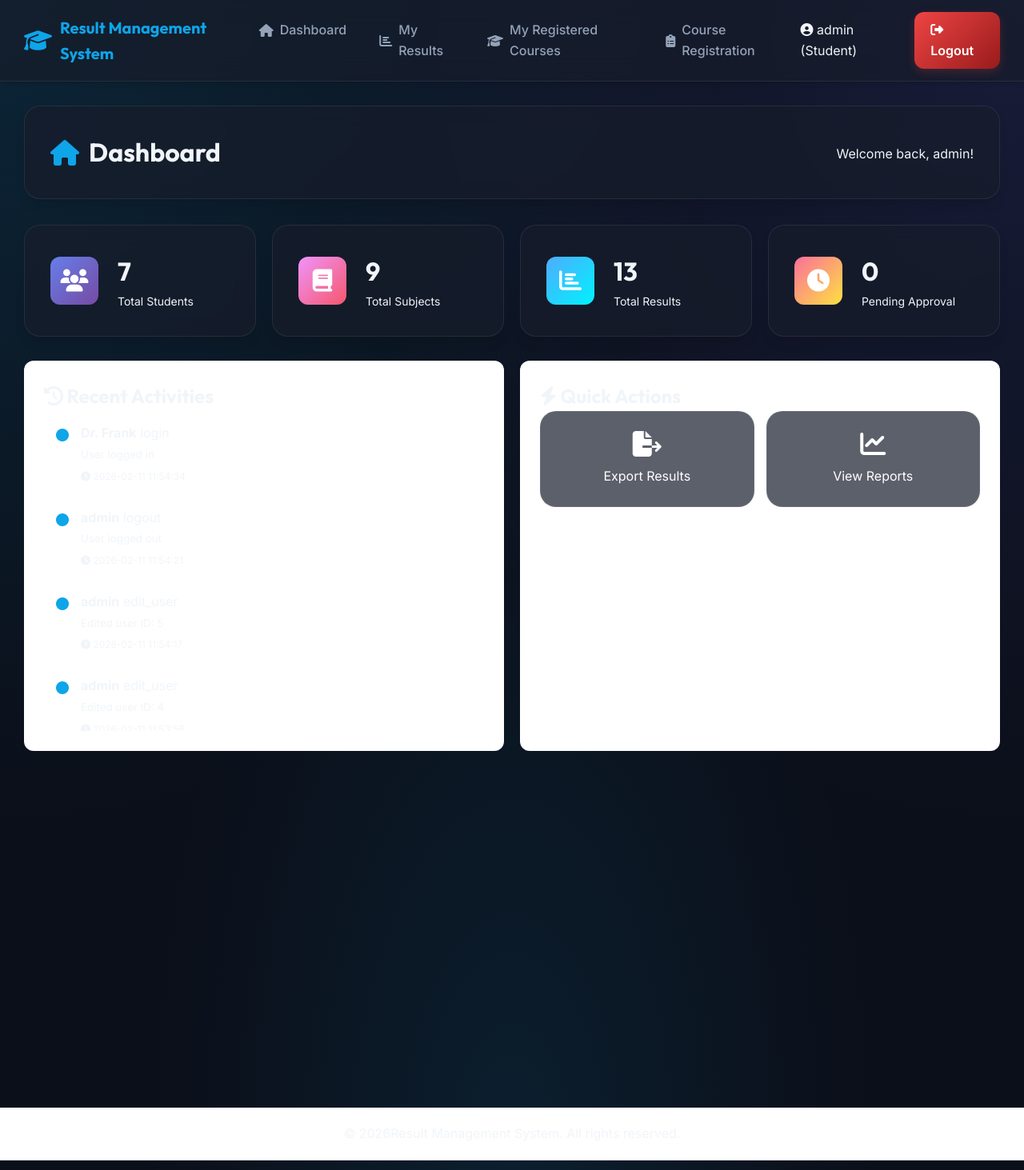
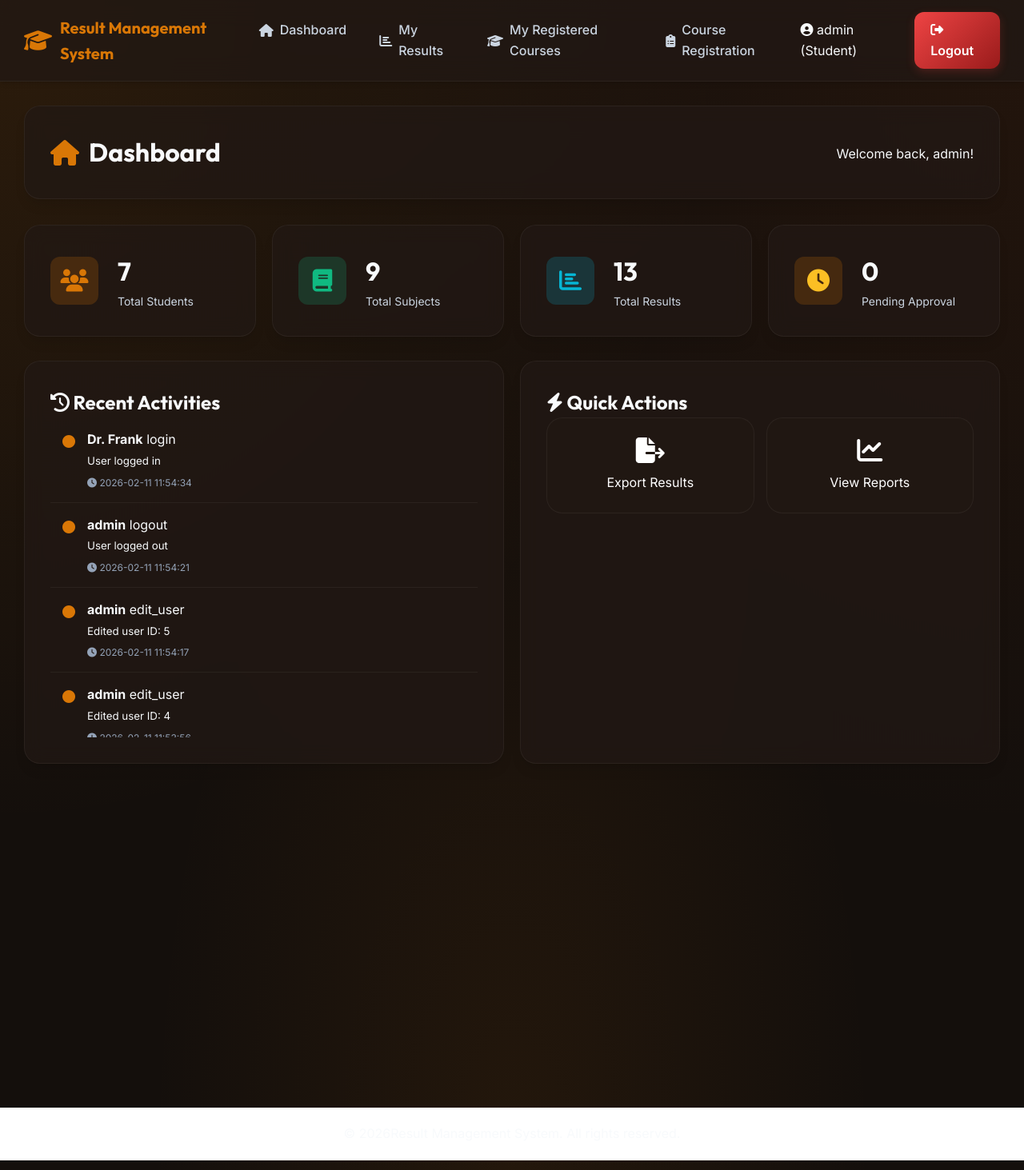
Before and after one commit to Mikel005/Result-Management-System, a Flask app: page /dashboard in a window 1280 px wide. Shown: the whole page at 80% size. Run offline with Flask 3, Linux system fonts and the light colour scheme; a user stored in the database is signed in; data comes from the database, SQL or seed files in the repository; some libraries are stand-ins or nearby versions.

Commit message:
Update theme to Earth & Essence and fix dashboard text clarity

```diff
--- a/static/css/style.css
+++ b/static/css/style.css
@@ -5,26 +5,26 @@
 }
 
 :root {
-    --primary: #0ea5e9;
-    --primary-dark: #0284c7;
-    --primary-glow: rgba(14, 165, 233, 0.3);
-    --accent: #6366f1;
-    --accent-dark: #4f46e5;
+    --primary: #d97706;
+    --primary-dark: #b45309;
+    --primary-glow: rgba(217, 119, 6, 0.3);
+    --accent: #92400e;
+    --accent-dark: #78350f;
     --success: #10b981;
-    --warning: #f59e0b;
+    --warning: #fbbf24;
     --danger: #ef4444;
     --info: #06b6d4;
 
-    --bg-deep: #0b0f19;
-    --bg-surface: rgba(23, 29, 44, 0.7);
-    --bg-glass: rgba(30, 41, 59, 0.5);
+    --bg-deep: #140f0c;
+    --bg-surface: rgba(34, 25, 20, 0.75);
+    --bg-glass: rgba(55, 38, 30, 0.55);
 
-    --text-main: #f1f5f9;
-    --text-muted: #94a3b8;
-    --text-dim: #64748b;
+    --text-main: #f8fafc;
+    --text-muted: #cbd5e1;
+    --text-dim: #94a3b8;
 
-    --border-glass: rgba(255, 255, 255, 0.08);
-    --border-light: rgba(255, 255, 255, 0.15);
+    --border-glass: rgba(255, 255, 255, 0.05);
+    --border-light: rgba(255, 255, 255, 0.12);
 
     --shadow-sm: 0 1px 2px 0 rgba(0, 0, 0, 0.05);
     --shadow-md: 0 4px 6px -1px rgba(0, 0, 0, 0.1), 0 2px 4px -1px rgba(0, 0, 0, 0.06);
@@ -36,9 +36,9 @@ body {
     font-family: 'Inter', sans-serif;
     background-color: var(--bg-deep);
     background-image:
-        radial-gradient(at 0% 0%, rgba(14, 165, 233, 0.15) 0px, transparent 50%),
-        radial-gradient(at 100% 0%, rgba(99, 102, 241, 0.15) 0px, transparent 50%),
-        radial-gradient(at 50% 100%, rgba(14, 165, 233, 0.1) 0px, transparent 50%);
+        radial-gradient(at 0% 0%, rgba(217, 119, 6, 0.12) 0px, transparent 50%),
+        radial-gradient(at 100% 0%, rgba(146, 64, 14, 0.12) 0px, transparent 50%),
+        radial-gradient(at 50% 100%, rgba(217, 119, 6, 0.08) 0px, transparent 50%);
     background-attachment: fixed;
     color: var(--text-main);
     line-height: 1.6;
@@ -539,12 +539,12 @@ h6,
 .stat-content h3 {
     font-size: 32px;
     font-weight: 700;
-    color: var(--dark);
+    color: var(--text-main);
     margin: 0;
 }
 
 .stat-content p {
-    color: var(--secondary);
+    color: var(--text-muted);
     font-size: 14px;
     margin: 0;
 }
@@ -557,10 +557,12 @@ h6,
 }
 
 .dashboard-card {
-    background: white;
-    border-radius: 12px;
-    padding: 25px;
-    box-shadow: 0 2px 8px var(--shadow);
+    background: var(--bg-surface);
+    backdrop-filter: blur(12px);
+    border: 1px solid var(--border-glass);
+    border-radius: 20px;
+    padding: 32px;
+    box-shadow: var(--shadow-lg);
 }
 
 /* Activity List */
@@ -573,7 +575,7 @@ h6,
     display: flex;
     gap: 15px;
     padding: 15px;
-    border-bottom: 1px solid var(--border);
+    border-bottom: 1px solid var(--border-glass);
 }
 
 .activity-item:last-child {
@@ -591,7 +593,7 @@ h6,
 
 .activity-time {
     font-size: 12px;
-    color: var(--secondary);
+    color: var(--text-dim);
     margin-top: 5px;
 }
 
--- a/templates/dashboard.html
+++ b/templates/dashboard.html
@@ -10,7 +10,7 @@
 
     <div class="stats-grid">
         <div class="stat-card">
-            <div class="stat-icon" style="background: linear-gradient(135deg, #667eea 0%, #764ba2 100%);">
+            <div class="stat-icon" style="background: rgba(217, 119, 6, 0.2); color: var(--primary);">
                 <i class="fas fa-users"></i>
             </div>
             <div class="stat-content">
@@ -19,7 +19,7 @@
             </div>
         </div>
         <div class="stat-card">
-            <div class="stat-icon" style="background: linear-gradient(135deg, #f093fb 0%, #f5576c 100%);">
+            <div class="stat-icon" style="background: rgba(16, 185, 129, 0.2); color: var(--success);">
                 <i class="fas fa-book"></i>
             </div>
             <div class="stat-content">
@@ -28,7 +28,7 @@
             </div>
         </div>
         <div class="stat-card">
-            <div class="stat-icon" style="background: linear-gradient(135deg, #4facfe 0%, #00f2fe 100%);">
+            <div class="stat-icon" style="background: rgba(6, 182, 212, 0.2); color: var(--info);">
                 <i class="fas fa-chart-bar"></i>
             </div>
             <div class="stat-content">
@@ -37,7 +37,7 @@
             </div>
         </div>
         <div class="stat-card">
-            <div class="stat-icon" style="background: linear-gradient(135deg, #fa709a 0%, #fee140 100%);">
+            <div class="stat-icon" style="background: rgba(217, 119, 6, 0.2); color: var(--warning);">
                 <i class="fas fa-clock"></i>
             </div>
             <div class="stat-content">
```
